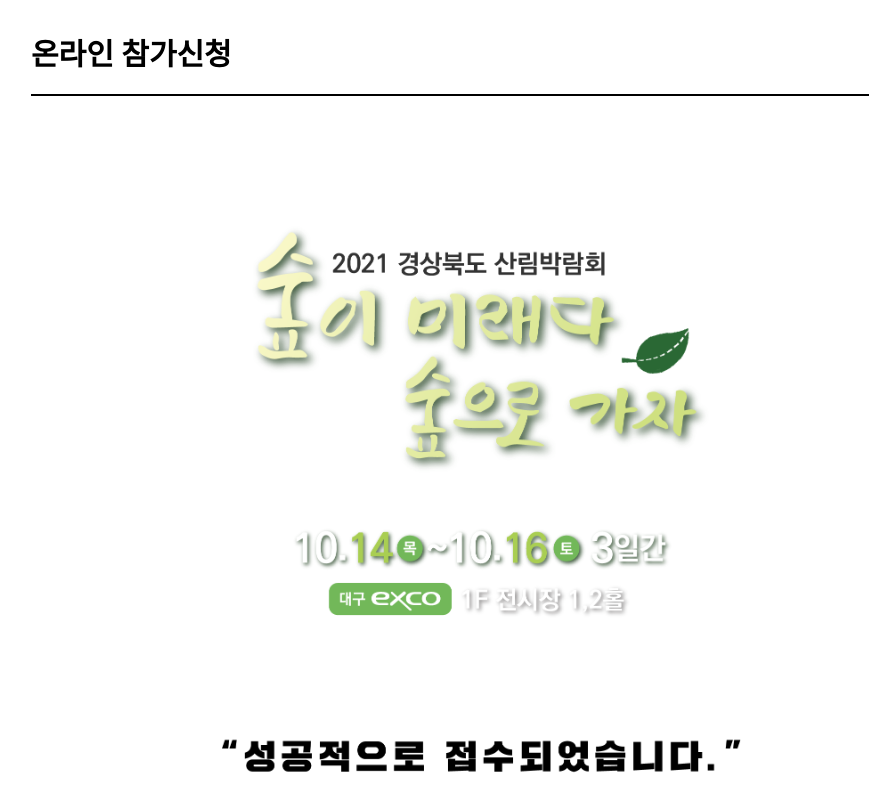
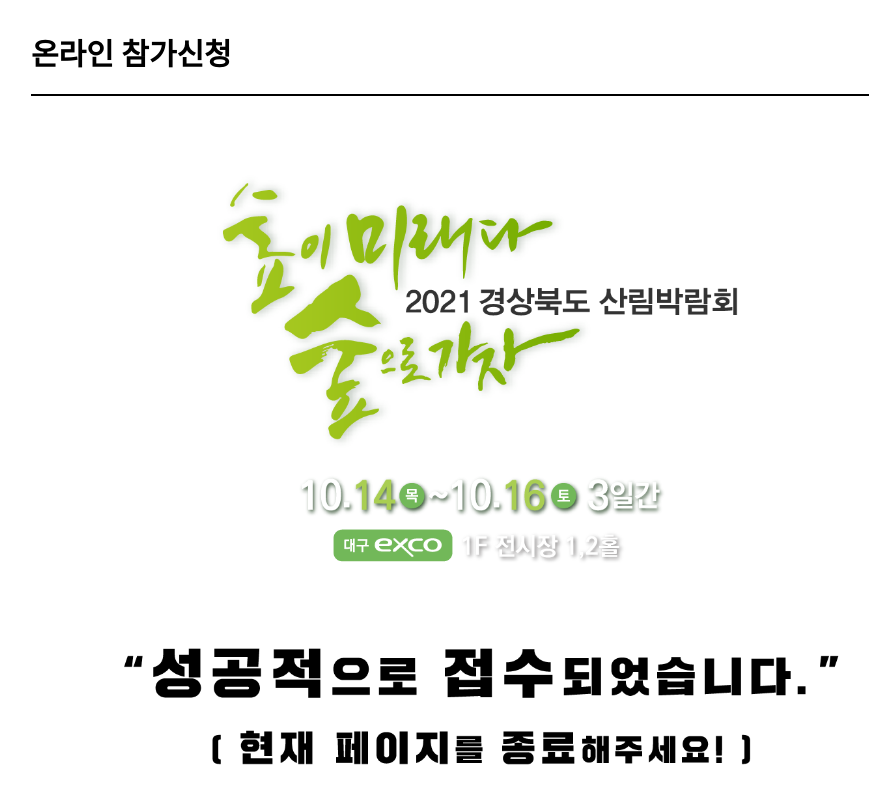
Before and after one commit to kkyoungwoo/form-dat, a React (Create React App) app: page /sessec in a window 1280 px wide. Shown: the top 800 px of the page, without its empty margins (134-1003 px from the left). Built offline with nearby package versions, Linux system fonts and the light colour scheme.

Commit message:
img_change

```diff
--- a/src/components/sessec.css
+++ b/src/components/sessec.css
@@ -13,6 +13,6 @@
 
 .img_box img {
   margin: 0 auto;
-  width: 650px;
+  width: 950px;
 }
 /*# sourceMappingURL=sessec.css.map */
--- a/src/components/sessec.scss
+++ b/src/components/sessec.scss
@@ -5,6 +5,6 @@
     width: 900px;
     img{
         margin: 0 auto;
-        width: 650px;
+        width: 950px;
     }
 }
```
Also changed, not shown: public/assets/sessec.png.
